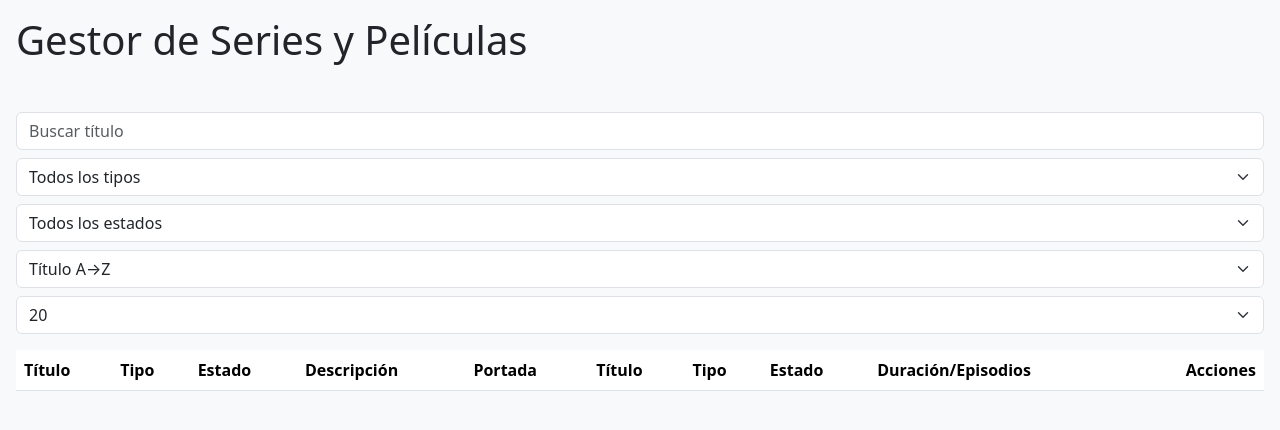
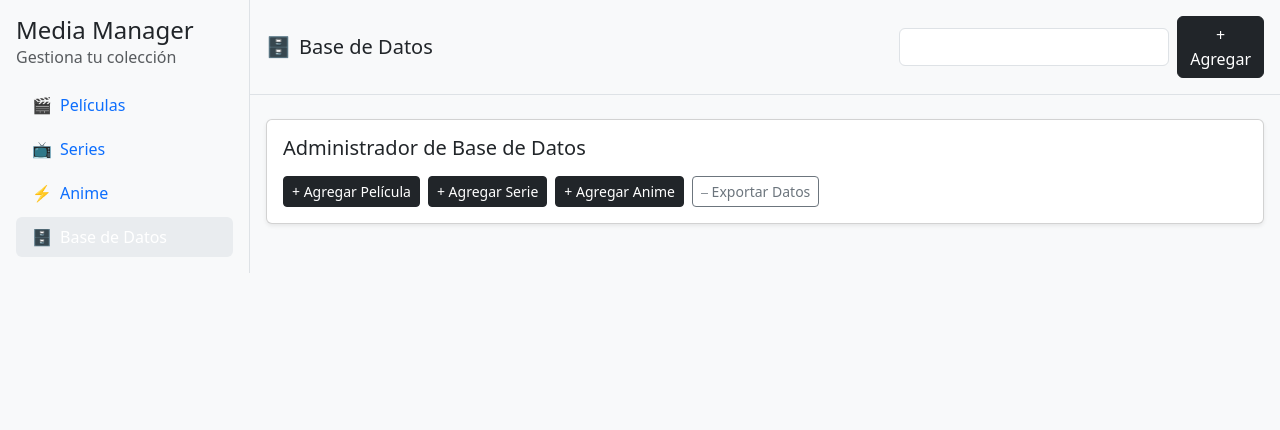
Before and after one commit to Ismael-Ort/GestorM, a plain HTML site: page src/main/resources/static/index.html in a window 1280 px wide. Drawn offline with nearby package versions, Linux system fonts and the light colour scheme; no server answers.

Commit message:
feat: redesign frontend layout

```diff
--- a/src/main/resources/static/css/styles.css
+++ b/src/main/resources/static/css/styles.css
@@ -5,3 +5,26 @@ body {
 #showsTable tbody tr:hover {
     background-color: #f1f3f5;
 }
+
+.sidebar {
+    width: 250px;
+}
+
+@media (max-width: 768px) {
+    .sidebar {
+        position: fixed;
+        left: -250px;
+        top: 0;
+        height: 100%;
+        z-index: 1030;
+        transition: left 0.3s ease;
+    }
+    .sidebar.show {
+        left: 0;
+    }
+}
+
+.sidebar .nav-link.active {
+    background-color: #e9ecef;
+    font-weight: 500;
+}
--- a/src/main/resources/static/index.html
+++ b/src/main/resources/static/index.html
@@ -2,76 +2,137 @@
 <html lang="es">
 <head>
     <meta charset="UTF-8">
+    <meta name="viewport" content="width=device-width, initial-scale=1">
     <title>GestorM</title>
-    <meta name="viewport" content="width=device-width, initial-scale=1">
     <link rel="stylesheet" href="https://cdn.jsdelivr.net/npm/bootstrap@5.3.2/dist/css/bootstrap.min.css">
     <link rel="stylesheet" href="css/styles.css">
 </head>
-<body class="p-3">
-    <h1 class="mb-4">Gestor de Series y Películas</h1>
+<body>
+<div class="d-flex">
+    <!-- Sidebar -->
+    <aside class="sidebar bg-light border-end d-flex flex-column p-3">
+        <h1 class="fs-4 mb-0">Media Manager</h1>
+        <p class="text-muted">Gestiona tu colección</p>
+        <nav id="menu" class="nav nav-pills flex-column gap-1">
+            <a href="?type=pelicula" class="nav-link d-flex align-items-center gap-2" data-type="pelicula">
+                <span>🎬</span><span>Películas</span>
+            </a>
+            <a href="?type=serie" class="nav-link d-flex align-items-center gap-2" data-type="serie">
+                <span>📺</span><span>Series</span>
+            </a>
+            <a href="?type=anime" class="nav-link d-flex align-items-center gap-2" data-type="anime">
+                <span>⚡</span><span>Anime</span>
+            </a>
+            <a href="/" class="nav-link d-flex align-items-center gap-2" data-type="">
+                <span>🗄️</span><span>Base de Datos</span>
+            </a>
+        </nav>
+    </aside>
 
-    <div class="row mb-4" id="cards"></div>
+    <!-- Main content -->
+    <div class="flex-grow-1 d-flex flex-column">
+        <header class="topbar d-flex justify-content-between align-items-center p-3 border-bottom">
+            <div class="d-flex align-items-center gap-2">
+                <button class="btn btn-outline-secondary d-md-none" id="menuToggle">☰</button>
+                <h2 class="h5 m-0 d-flex align-items-center gap-2">
+                    <span id="sectionIcon"></span>
+                    <span id="sectionName"></span>
+                </h2>
+            </div>
+            <div class="d-flex align-items-center gap-2">
+                <input id="search" class="form-control" placeholder="Buscar...">
+                <button id="addBtn" class="btn btn-dark">+ Agregar</button>
+            </div>
+        </header>
 
-    <div class="d-flex flex-wrap gap-2 mb-3">
-        <input id="search" class="form-control" placeholder="Buscar título">
+        <main class="p-3 flex-grow-1 overflow-auto">
+            <!-- Dashboard -->
+            <section id="dashboard" class="mb-4">
+                <div class="row g-3 mb-4" id="cards"></div>
+                <div class="card p-3 shadow-sm">
+                    <h5 class="mb-3">Administrador de Base de Datos</h5>
+                    <div class="d-flex flex-wrap gap-2">
+                        <button class="btn btn-dark btn-sm">+ Agregar Película</button>
+                        <button class="btn btn-dark btn-sm">+ Agregar Serie</button>
+                        <button class="btn btn-dark btn-sm">+ Agregar Anime</button>
+                        <button class="btn btn-outline-secondary btn-sm">⎯ Exportar Datos</button>
+                    </div>
+                </div>
+            </section>
 
-        <select id="typeFilter" class="form-select">
-            <option value="">Todos los tipos</option>
-            <option value="serie">Serie</option>
-            <option value="anime">Anime</option>
-            <option value="pelicula">Película</option>
-        </select>
-
-        <select id="statusFilter" class="form-select">
+            <!-- Listing -->
+            <section id="listing">
+                <div class="d-flex justify-content-between align-items-center mb-3 flex-wrap gap-2">
+                    <div id="rangeInfo" class="small text-body-secondary"></div>
+                    <div class="d-flex flex-wrap gap-2">
+                        <select id="typeFilter" class="d-none"></select>
+                        <select id="statusFilter" class="form-select form-select-sm">
                             <option value="">Todos los estados</option>
                             <option value="viendo">Viendo</option>
                             <option value="visto">Visto</option>
                             <option value="favorito">Favorito</option>
                             <option value="pendiente">Pendiente</option>
                         </select>
-
-        <select id="sort" class="form-select">
+                        <select id="sort" class="form-select form-select-sm">
                             <option value="title,asc">Título A→Z</option>
                             <option value="title,desc">Título Z→A</option>
                         </select>
-
-        <select id="pageSize" class="form-select">
+                        <select id="pageSize" class="form-select form-select-sm">
                             <option value="10">10</option>
                             <option value="20" selected>20</option>
                             <option value="50">50</option>
                         </select>
                     </div>
-
+                </div>
                 <div class="table-responsive mb-3">
-        <table class="table table-striped align-middle" id="showsTable">
+                    <table class="table table-striped align-middle w-100" id="showsTable">
                         <thead>
                             <tr>
-
                                 <th>Título</th>
                                 <th>Tipo</th>
                                 <th>Estado</th>
                                 <th>Descripción</th>
-
-                    <th>Portada</th>
-                    <th>Título</th>
-                    <th>Tipo</th>
-                    <th>Estado</th>
-                    <th>Duración/Episodios</th>
-
                                 <th class="text-end">Acciones</th>
                             </tr>
                         </thead>
                         <tbody></tbody>
                     </table>
                 </div>
-
-    <div class="d-flex justify-content-between align-items-center">
-        <div id="rangeInfo" class="small text-body-secondary"></div>
-        <nav>
-            <ul class="pagination mb-0" id="pagination"></ul>
-        </nav>
+                <div class="d-flex justify-content-end">
+                    <ul class="pagination" id="pagination"></ul>
+                </div>
+            </section>
+        </main>
+    </div>
 </div>
 
 <script src="js/app.js"></script>
+<script>
+const sections = {
+    pelicula: { name: 'Películas', icon: '🎬', search: 'Buscar películas…', add: 'película' },
+    serie: { name: 'Series', icon: '📺', search: 'Buscar series…', add: 'serie' },
+    anime: { name: 'Anime', icon: '⚡', search: 'Buscar anime…', add: 'anime' },
+    '': { name: 'Base de Datos', icon: '🗄️', search: '', add: '' }
+};
+function applySection() {
+    const type = state.type;
+    const cfg = sections[type] || sections[''];
+    document.getElementById('sectionName').textContent = cfg.name;
+    document.getElementById('sectionIcon').textContent = cfg.icon;
+    document.getElementById('search').placeholder = cfg.search;
+    const addBtn = document.getElementById('addBtn');
+    addBtn.textContent = cfg.add ? `+ Agregar ${cfg.add}` : '+ Agregar';
+    document.getElementById('dashboard').classList.toggle('d-none', !!type);
+    document.getElementById('listing').classList.toggle('d-none', !type);
+    document.querySelectorAll('#menu a').forEach(a => {
+        a.classList.toggle('active', a.dataset.type === type);
+    });
+}
+applySection();
+
+document.getElementById('menuToggle').addEventListener('click', () => {
+    document.querySelector('.sidebar').classList.toggle('show');
+});
+</script>
 </body>
 </html>
```
Lines whose indentation alone changed are shown as unchanged.
